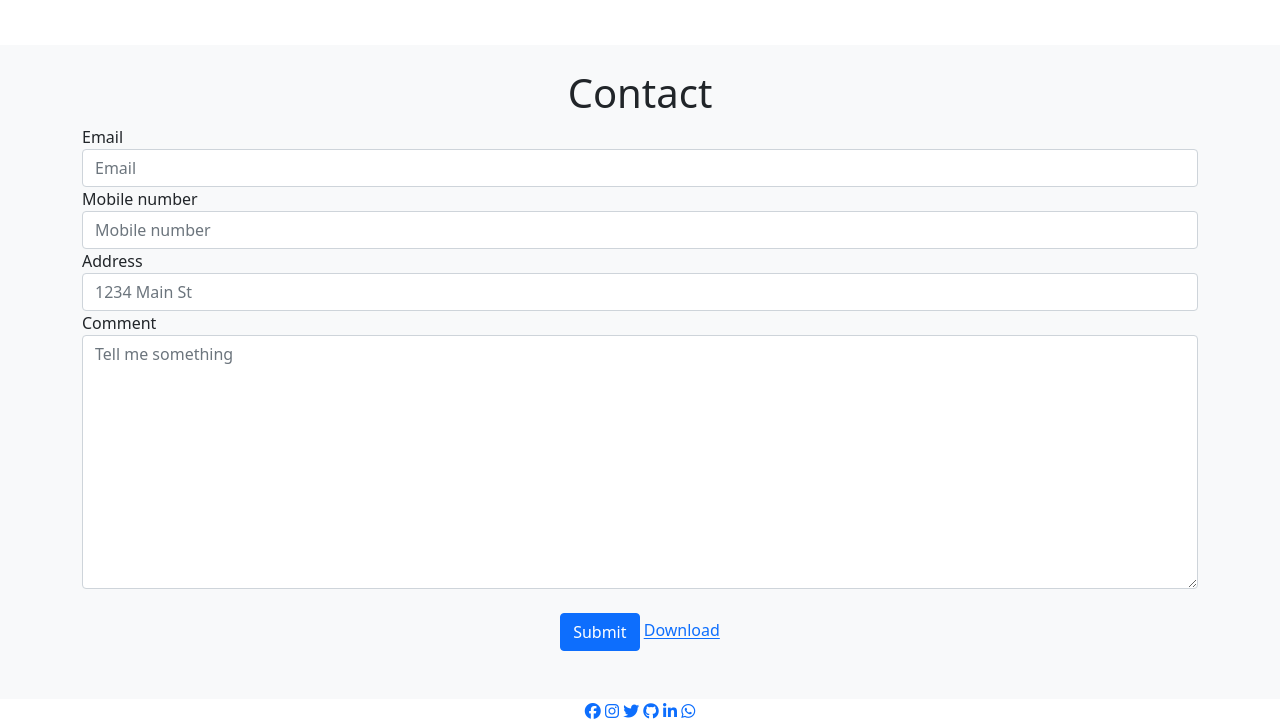
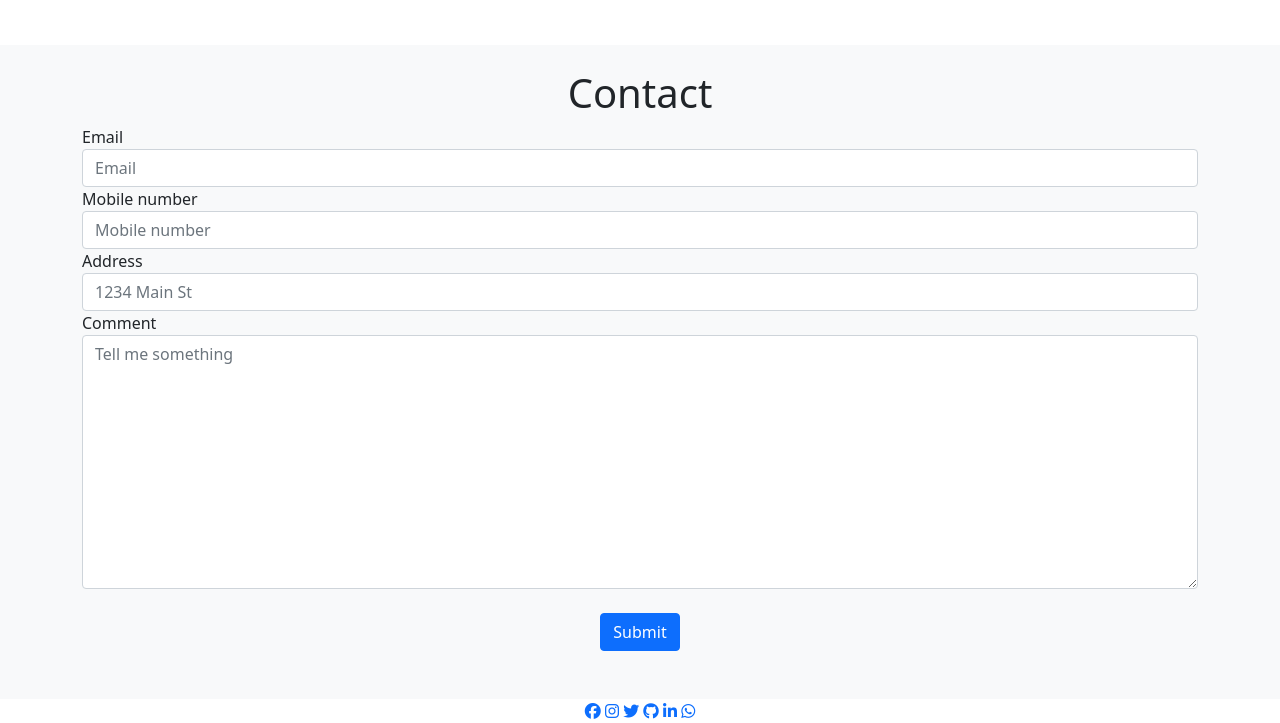
Before and after one commit to BiginPaulose/Personal-Static-Website, a plain HTML site: page index.html in a window 1280 px wide. Shown: the part 1451-2174 px from the top of the page. Drawn offline with nearby package versions, Linux system fonts and the light colour scheme.

Commit message:
Update index.html

```diff
--- a/index.html
+++ b/index.html
@@ -192,7 +192,7 @@
             </div>
             <div class="text-center p-4">
              <button type="submit" class="btn btn-primary">Submit</button>
-               <a href="https://github.com/BiginPaulose/Personal-Static-Website/blob/main/104393155_891710204675843_6894194362852299802_n.jpg" download="down.jpg"> Download</a>
+
             </div>
           </form>
         </div>
```
